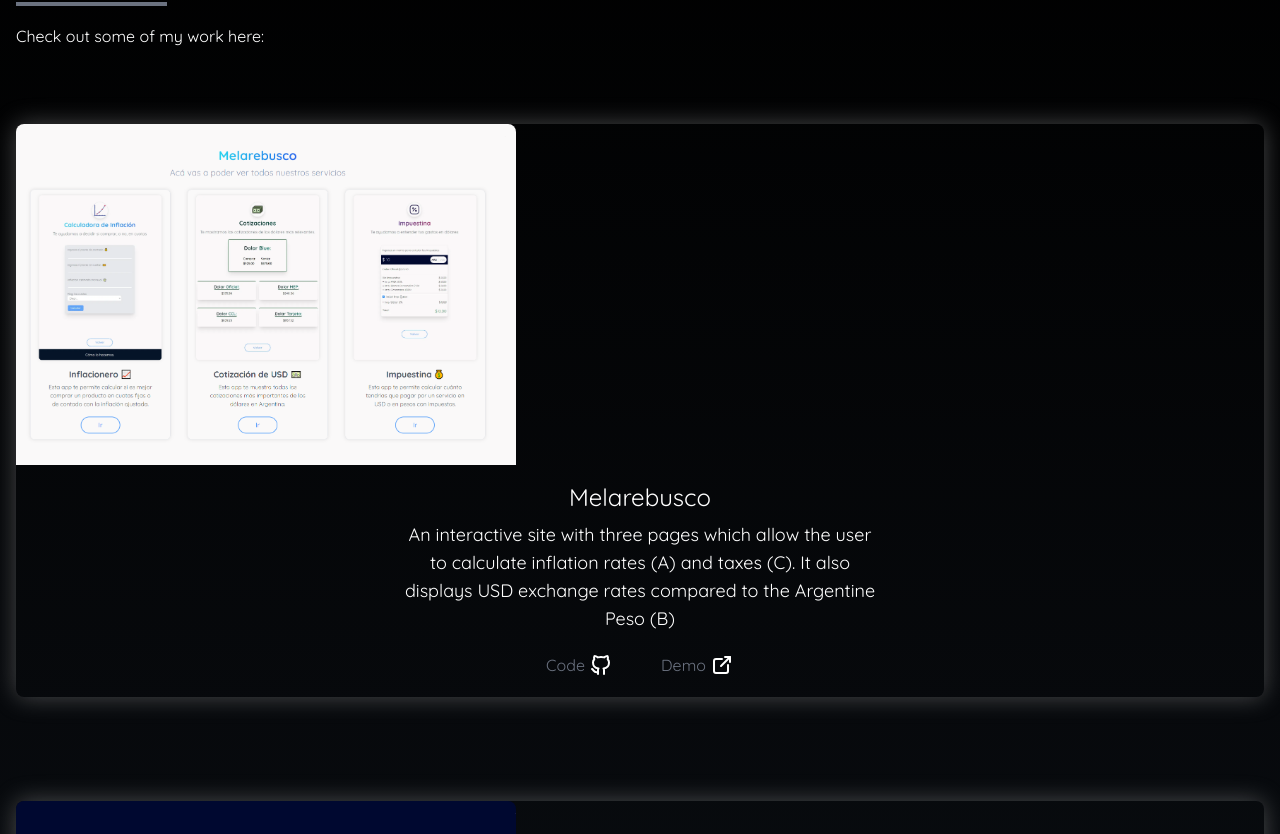
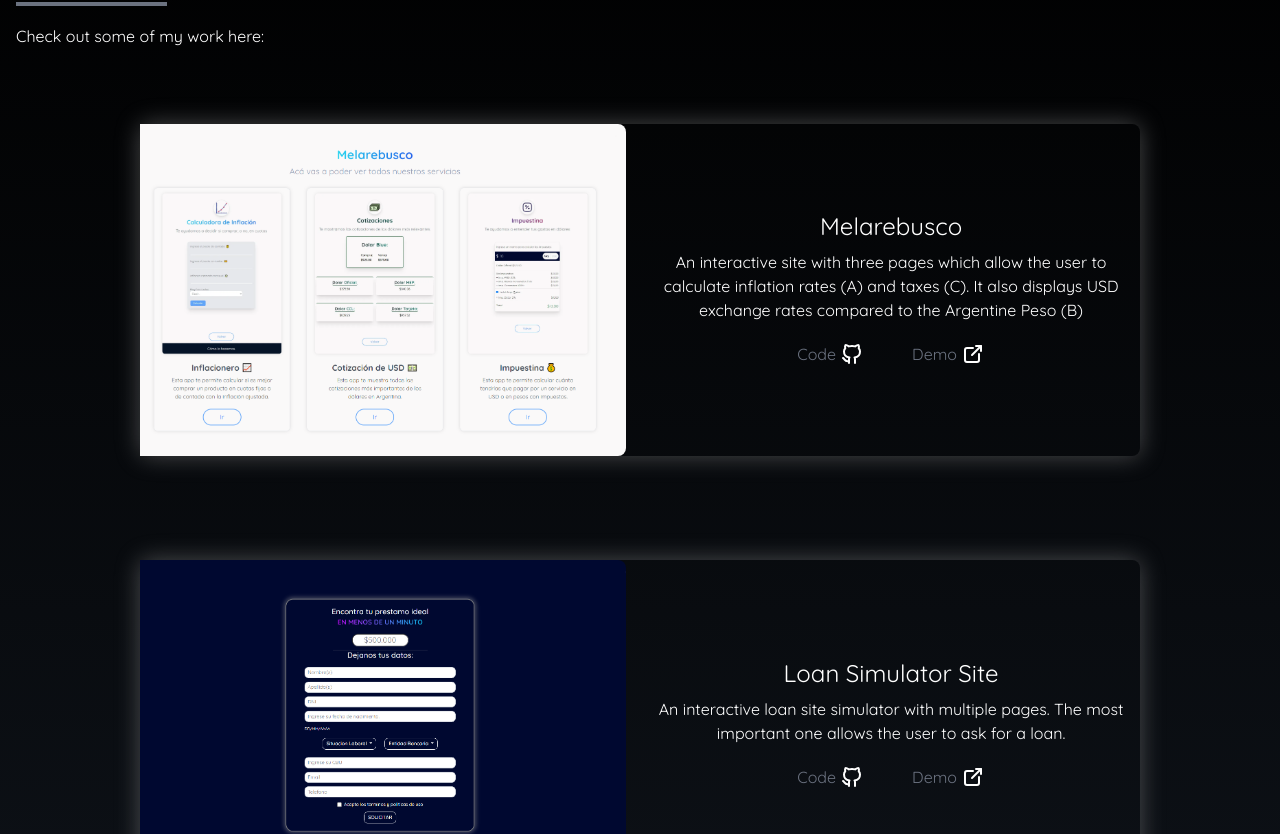
Before and after one commit to JulianP14/portfolio, a Next.js app: page / in a window 1280 px wide. Shown: the part 1540-2374 px from the top of the page. Built offline with nearby package versions, Linux system fonts and the light colour scheme.

Commit message:
Arreglo de los estilos del portfolio dichos en el otro commit. Todos los viewport responsive

```diff
--- a/components/Portfolio.jsx
+++ b/components/Portfolio.jsx
@@ -63,22 +63,22 @@
             Check out some of my work here:
           </p>
         </div>
-        <div className='flex flex-col items-center gap-16'>
+        <div className='flex flex-col items-center gap-16 '>
           {infoPortfolio.map(({ id, src, descrip, work, link, github }) => (
-            <div className='rounded-lg m-5 flex-col items-center justify-center w-full gap-4 shadow-[0_0_25px_0_rgba(175,175,175,.4)]' key={id}>
+            <div className='rounded-lg m-5 flex-col items-center justify-center w-full gap-4 shadow-[0_0_25px_0_rgba(175,175,175,.4)] max-w-md lg:flex lg:flex-row lg:max-w-[1000px]' key={id}>
               <div className=''>
                 <Image
                   src={src}
                   alt={descrip}
                   width={500}
-                  height={400}
-                  className='rounded-t-lg'
+                  height={550}
+                  className='rounded-t-lg lg:rounded-none lg:rounded-r-lg '
                 />
               </div>
               <div className='flex flex-col items-center'>
                 <div className='pt-2 max-w-lg flex flex-col items-center px-4 ' >
                   <h2 className='text-2xl py-2'>{descrip}</h2>
-                  <p className='text-lg text-center'>{work}</p>
+                  <p className=' text-center'>{work}</p>
                 </div>
                 <div className='flex items-center justify-center'>
                   <div className='flex'>
```
Also changed, not shown: public/assets/portfolio/todolist.png.
